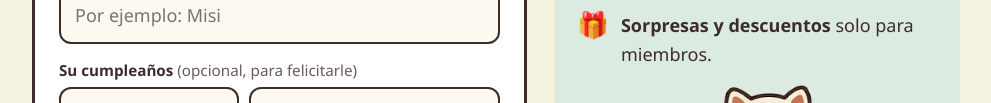
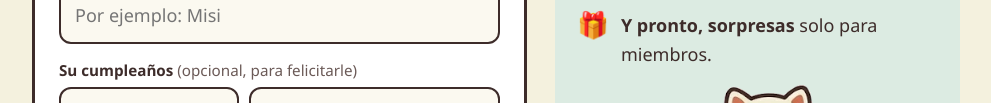
Before and after one commit to ReusWells/clubgatuno-web, a plain HTML site: page unete.html in a window 1280 px wide. Shown: the part 507-610 px from the top of the page, without its empty margins (144-1135 px from the left). Drawn offline with Linux system fonts and the light colour scheme.

Commit message:
unete.html: sin promesa de descuentos (como club.html)
Co-Authored-By: Claude Opus 5.5 <noreply@anthropic.com>

```diff
--- a/unete.html
+++ b/unete.html
@@ -139,7 +139,7 @@
           <li><span class="ico">🪪</span><span><b>Tu carné del club</b> con el nombre de tu gato, al momento.</span></li>
           <li><span class="ico">💌</span><span><b>La Carta de Nata</b> cada semana: curiosidades y consejos.</span></li>
           <li><span class="ico">🎂</span><span><b>Felicitamos a tu gato</b> el día de su cumpleaños.</span></li>
-          <li><span class="ico">🎁</span><span><b>Sorpresas y descuentos</b> solo para miembros.</span></li>
+          <li><span class="ico">🎁</span><span><b>Y pronto, sorpresas</b> solo para miembros.</span></li>
         </ul>
         <img class="nata" src="img/nata-saludando.png" alt="Nata saludando">
       </aside>
```
